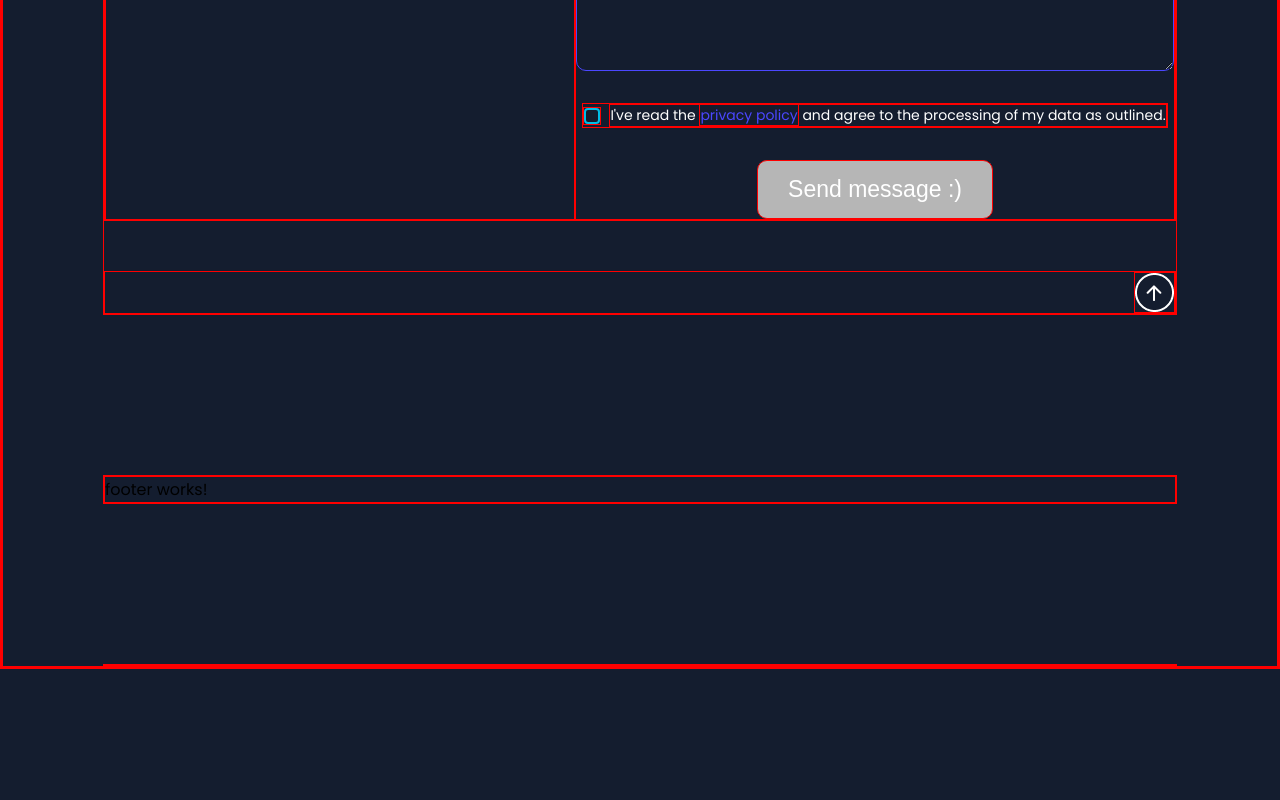
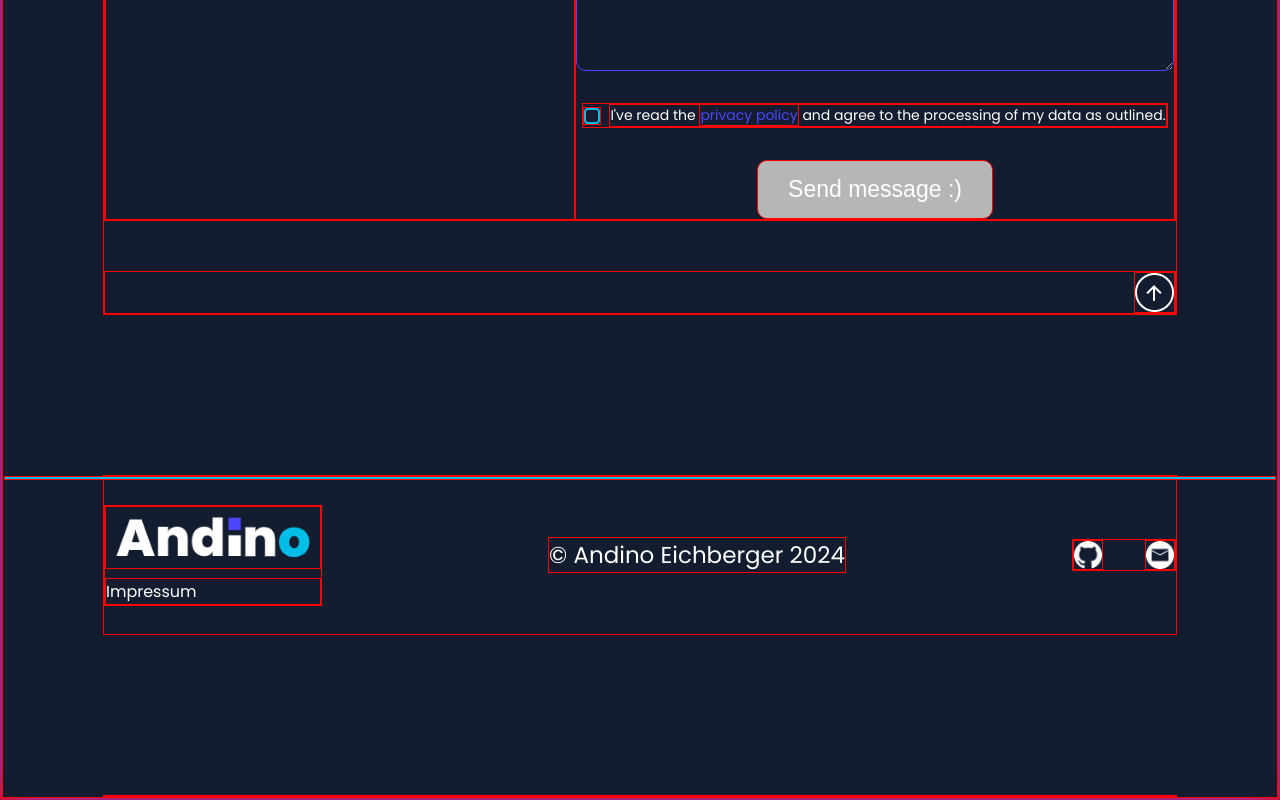
Before and after one commit to AnonymMonkey/portfolio, an Angular app: page / in a window 1280 px wide. Shown: the part 4998-5798 px from the top of the page. Before the commit the page ends 5667 px from the top, so only its background shows below. Built offline with nearby package versions, Linux system fonts and the light colour scheme.

Commit message:
create footer

```diff
--- a/src/app/app.component.scss
+++ b/src/app/app.component.scss
@@ -16,6 +16,8 @@ app-header {
   padding: 0 100px;
 
   background: #141d2f;
+
+  box-shadow: 0px 1px 0px #00bee8;
 }
 
 app-above-the-fold {
@@ -51,3 +53,15 @@ app-my-skills {
 app-contact {
   color: white;
 }
+
+app-footer {
+  position: relative;
+
+  display: flex;
+  justify-content: space-between;
+  align-items: center;
+  width: 100%;
+  height: 20vh;
+
+  color: white;
+}
--- a/src/app/footer/footer.component.html
+++ b/src/app/footer/footer.component.html
@@ -1 +1,10 @@
-<p>footer works!</p>
+<div class="footer-cutline"></div>
+<div class="footer-left">
+  <img src="assets/img/me/logo.png" alt="" />
+  <a href="#">Impressum</a>
+</div>
+<p>© Andino Eichberger 2024</p>
+<div class="footer-right">
+  <img src="assets/img/icons/github.png" alt="" />
+  <img src="assets/img/icons/mail.png" alt="" />
+</div>
--- a/src/app/footer/footer.component.scss
+++ b/src/app/footer/footer.component.scss
@@ -0,0 +1,39 @@
+.footer-cutline {
+  position: absolute;
+  top: 0;
+  left: -100px;
+  right: -100px;
+
+  height: 4px;
+  background-color: #00bee8;
+}
+
+.footer-left {
+  display: flex;
+  flex-direction: column;
+
+  gap: 9px;
+
+  img {
+    width: 216px;
+  }
+
+  a {
+    color: white;
+    text-decoration: none;
+    font-size: 16px;
+  }
+}
+
+p {
+  font-size: 23px;
+}
+
+.footer-right {
+  display: flex;
+  gap: 42px;
+
+  img {
+    width: 30px;
+  }
+}
--- a/src/styles.scss
+++ b/src/styles.scss
@@ -25,6 +25,8 @@ app-root {
   overflow: hidden;
 
   gap: 160px;
+
+  box-shadow: 0px 0px 32px #4b47ff;
 }
 
 /*  */
```
